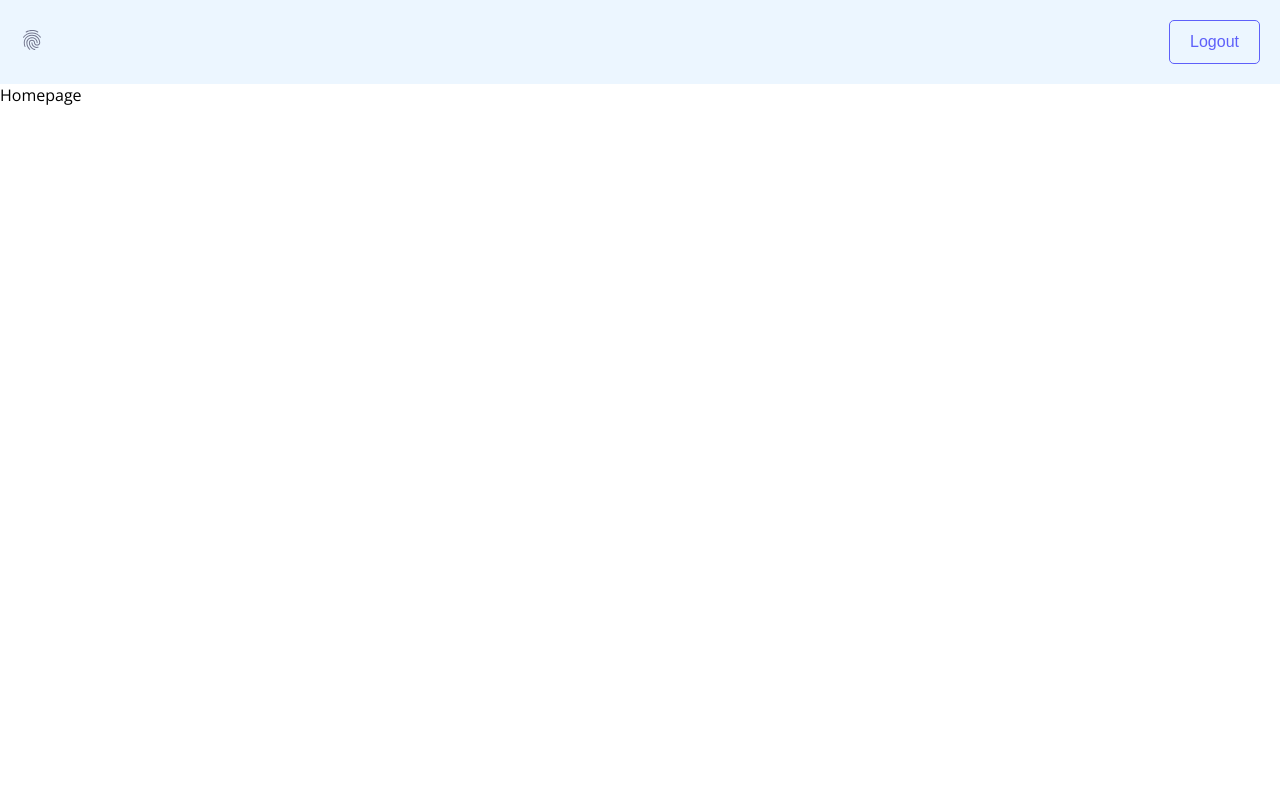
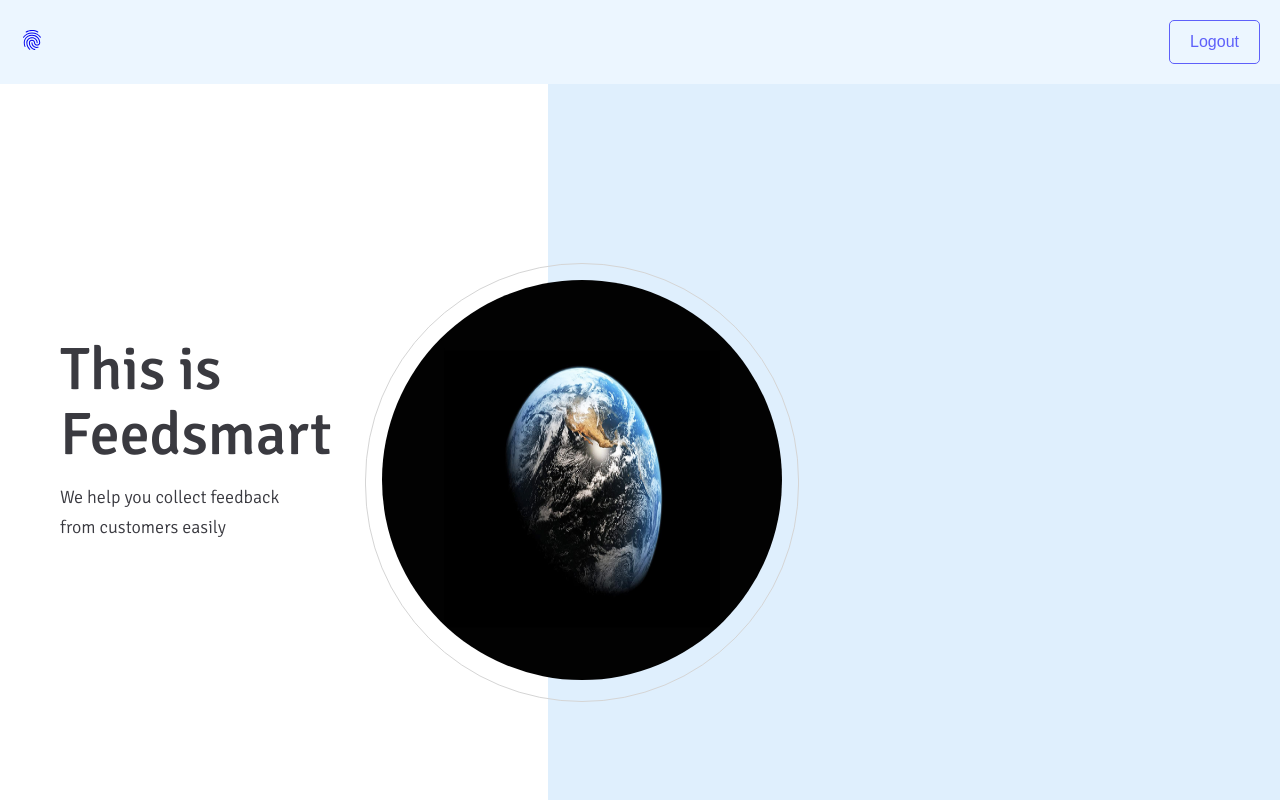
Before and after one commit to MikeReal116/Feedback_app, a React app in the folder client/: page / in a window 1280 px wide. Built offline with nearby package versions, Linux system fonts and the light colour scheme; no server answers.

Commit message:
build homepage

```diff
--- a/client/public/index.html
+++ b/client/public/index.html
@@ -11,7 +11,7 @@
     />
     <link rel="apple-touch-icon" href="%PUBLIC_URL%/logo192.png" />
     <link rel="preconnect" href="https://fonts.gstatic.com">
-<link href="https://fonts.googleapis.com/css2?family=Open+Sans:wght@300;400;600&display=swap" rel="stylesheet">
+    <link href="https://fonts.googleapis.com/css2?family=Questrial&family=Signika:wght@300;400;500;600&display=swap" rel="stylesheet">
     <!--
       manifest.json provides metadata used when your web app is installed on a
       user's mobile device or desktop. See https://developers.google.com/web/fundamentals/web-app-manifest/
--- a/client/src/components/App.css
+++ b/client/src/components/App.css
@@ -6,5 +6,5 @@
 .app{
     max-width: 1400px;
     margin: 0 auto;
-    font-family: 'Open Sans', sans-serif;
+    font-family: 'Signika', sans-serif;
 }
--- a/client/src/components/Header.css
+++ b/client/src/components/Header.css
@@ -7,6 +7,7 @@
 }
 .header__logo{
     color : #71758d;
+    cursor: pointer;
 }
 
 .header__navigation > ul{
--- a/client/src/components/Header.js
+++ b/client/src/components/Header.js
@@ -1,5 +1,6 @@
 import React from 'react'
 import FingerprintIcon from '@material-ui/icons/Fingerprint';
+import { Link } from "react-router-dom";
 import { connect } from "react-redux";
 import { Button } from "./Button";
 import "./Header.css";
@@ -8,7 +9,7 @@ const Header = (props) => {
     return (
         <div className="header">
             <div className="header__logo">
-                <FingerprintIcon />
+                <Link to = {props.auth === false? "/":"/surveys"}><FingerprintIcon /></Link>
             </div>
             <nav className="header__navigation">
                <ul>
--- /dev/null
+++ b/client/src/components/Homepage.css
@@ -0,0 +1,49 @@
+.homepage{
+    padding: 20px 0 20px 20px;
+    display: flex;
+    align-items: center;
+    height: calc(100vh - 84px);
+}
+.homepage__message{
+    display: flex;
+    flex-direction: column;
+    color: #3a3a40;
+    justify-content: center;
+    flex: 40%;
+    margin-left: 40px;
+}
+.homepage__message-heading{
+    font-size: 60px;
+    font-weight: 500;
+    line-height: 65px;
+}
+.last{
+    margin-bottom: 18px;
+}
+.homepage__message-text{
+    font-size: 18px;
+    font-weight: 300;
+    margin-bottom: 8px;
+}
+.homepage__image{
+    flex: 60%;
+    background-color: #DFEFFD;
+    position: relative;
+    height: calc(100vh - 84px);
+}
+.homepage__image > div{
+    top:25%;
+    left : -25%;
+    position: absolute;
+    border-radius: 500px;
+    border: 1px solid #d5d5d5;
+    background: transparent;
+    z-index: 10;
+    padding: 16px;
+
+}
+.homepage__image >div>img{
+    width : 400px;
+    height: 400px;
+    border-radius: 500px;
+}
--- a/client/src/components/Homepage.js
+++ b/client/src/components/Homepage.js
@@ -1,9 +1,19 @@
 import React from 'react'
+import cover from "../images/cover.png";
+import "./Homepage.css";
 
 const Homepage = () => {
     return (
-        <div>
-            Homepage
+        <div className="homepage">
+            <div className="homepage__message">
+                <div className="homepage__message-heading">This is</div>
+                <div className="homepage__message-heading last">Feedsmart</div>
+                <div className="homepage__message-text">We help you collect feedback</div>
+                <div className="homepage__message-text">from customers easily</div>
+            </div>
+            <div className="homepage__image">
+                <div><img src={cover} alt="cover pic"/></div>
+            </div>
         </div>
     )
 }
```
Also changed, not shown: client/src/images/cover.png (added).
